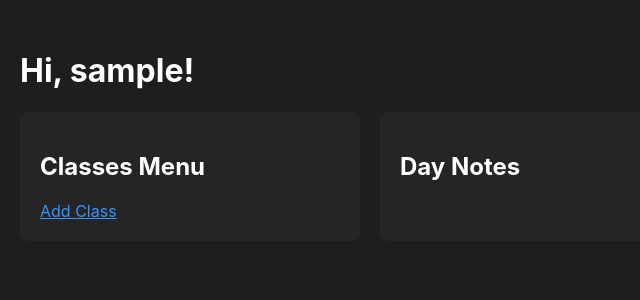
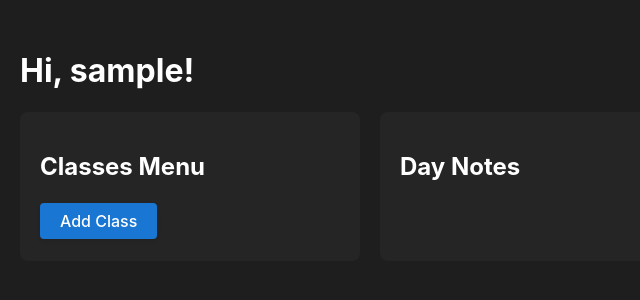
Before and after one commit to Heavyblade/notebook_sharer, a Flask app: page / in a window 1280 px wide. Shown: the part 60-360 px from the top of the page, without its empty margins (0-640 px from the left). Run offline with Flask 3, Linux system fonts and the light colour scheme; the visitor is signed in with stand-in values (Sample User, id 1); data that the repository does not hold is empty.

Commit message:
Colores para los botones

```diff
--- a/app/static/style.css
+++ b/app/static/style.css
@@ -159,3 +159,51 @@ form input[type="submit"]:hover {
     border-radius: 5px;
     margin-top: 10px;
 }
+
+/* Material-style action buttons */
+.btn-action {
+    display: inline-block;
+    font-family: inherit;
+    font-size: 1em;
+    font-weight: 500;
+    padding: 8px 20px;
+    border: none;
+    border-radius: 4px;
+    box-shadow: 0 2px 4px rgba(0,0,0,0.08);
+    cursor: pointer;
+    transition: background 0.2s, box-shadow 0.2s, color 0.2s;
+    text-decoration: none;
+    margin: 2px 0;
+}
+
+.btn-add {
+    background: #1976d2;
+    color: #fff;
+}
+.btn-add:hover {
+    background: #1565c0;
+}
+
+.btn-edit {
+    background: #43a047;
+    color: #fff;
+}
+.btn-edit:hover {
+    background: #388e3c;
+}
+
+.btn-delete {
+    background: #e53935;
+    color: #fff;
+}
+.btn-delete:hover {
+    background: #b71c1c;
+}
+
+.btn-note {
+    background: #fbc02d;
+    color: #222;
+}
+.btn-note:hover {
+    background: #f9a825;
+}
--- a/app/templates/add_class.html
+++ b/app/templates/add_class.html
@@ -11,6 +11,6 @@
             <span style="color: red;">[{{ error }}]</span>
             {% endfor %}
         </p>
-        <p>{{ form.submit() }}</p>
+        <p>{{ form.submit(class_='btn-action btn-add') }}</p>
     </form>
 {% endblock %}
--- a/app/templates/add_note.html
+++ b/app/templates/add_note.html
@@ -25,6 +25,6 @@
             <span style="color: red;">[{{ error }}]</span>
             {% endfor %}
         </p>
-        <p>{{ form.submit() }}</p>
+        <p>{{ form.submit(class_='btn-action btn-note') }}</p>
     </form>
 {% endblock %}
--- a/app/templates/edit_class.html
+++ b/app/templates/edit_class.html
@@ -11,6 +11,6 @@
             <span style="color: red;">[{{ error }}]</span>
             {% endfor %}
         </p>
-        <p>{{ form.submit() }}</p>
+        <p>{{ form.submit(class_='btn-action btn-edit') }}</p>
     </form>
 {% endblock %}
--- a/app/templates/edit_note.html
+++ b/app/templates/edit_note.html
@@ -25,6 +25,6 @@
             <span style="color: red;">[{{ error }}]</span>
             {% endfor %}
         </p>
-        <p>{{ form.submit() }}</p>
+        <p>{{ form.submit(class_='btn-action btn-edit') }}</p>
     </form>
 {% endblock %}
--- a/app/templates/index.html
+++ b/app/templates/index.html
@@ -10,22 +10,22 @@
                     <li><a href="#">{{ class.name }}</a></li>
                 {% endfor %}
             </ul>
-            <a href="{{ url_for('add_class') }}">Add Class</a>
+            <a href="{{ url_for('add_class') }}" class="btn-action btn-add">Add Class</a>
         </div>
         <div class="day-notes">
             <h2>Day Notes</h2>
             {% for class in classes %}
                 <h3>{{ class.name }}</h3>
-                <a href="{{ url_for('add_note', class_id=class.id) }}">Add Note</a>
-                <a href="{{ url_for('edit_class', id=class.id) }}">Edit Class</a>
-                <a href="{{ url_for('delete_class', id=class.id) }}">Delete Class</a>
+                <a href="{{ url_for('add_note', class_id=class.id) }}" class="btn-action btn-note">Add Note</a>
+                <a href="{{ url_for('edit_class', id=class.id) }}" class="btn-action btn-edit">Edit Class</a>
+                <a href="{{ url_for('delete_class', id=class.id) }}" class="btn-action btn-delete">Delete Class</a>
                 {% for note in class.notes %}
                     <div class="note">
                         <p>Date: {{ note.date }}</p>
                         <p>Topics: {{ note.topics }}</p>
                         <img src="{{ url_for('static', filename='uploads/' + note.image_path) }}" width="200px">
-                        <a href="{{ url_for('edit_note', id=note.id) }}">Edit Note</a>
-                        <a href="{{ url_for('delete_note', id=note.id) }}">Delete Note</a>
+                        <a href="{{ url_for('edit_note', id=note.id) }}" class="btn-action btn-edit">Edit Note</a>
+                        <a href="{{ url_for('delete_note', id=note.id) }}" class="btn-action btn-delete">Delete Note</a>
                     </div>
                 {% endfor %}
             {% endfor %}
```
Also changed, not shown: instance/app.db.
